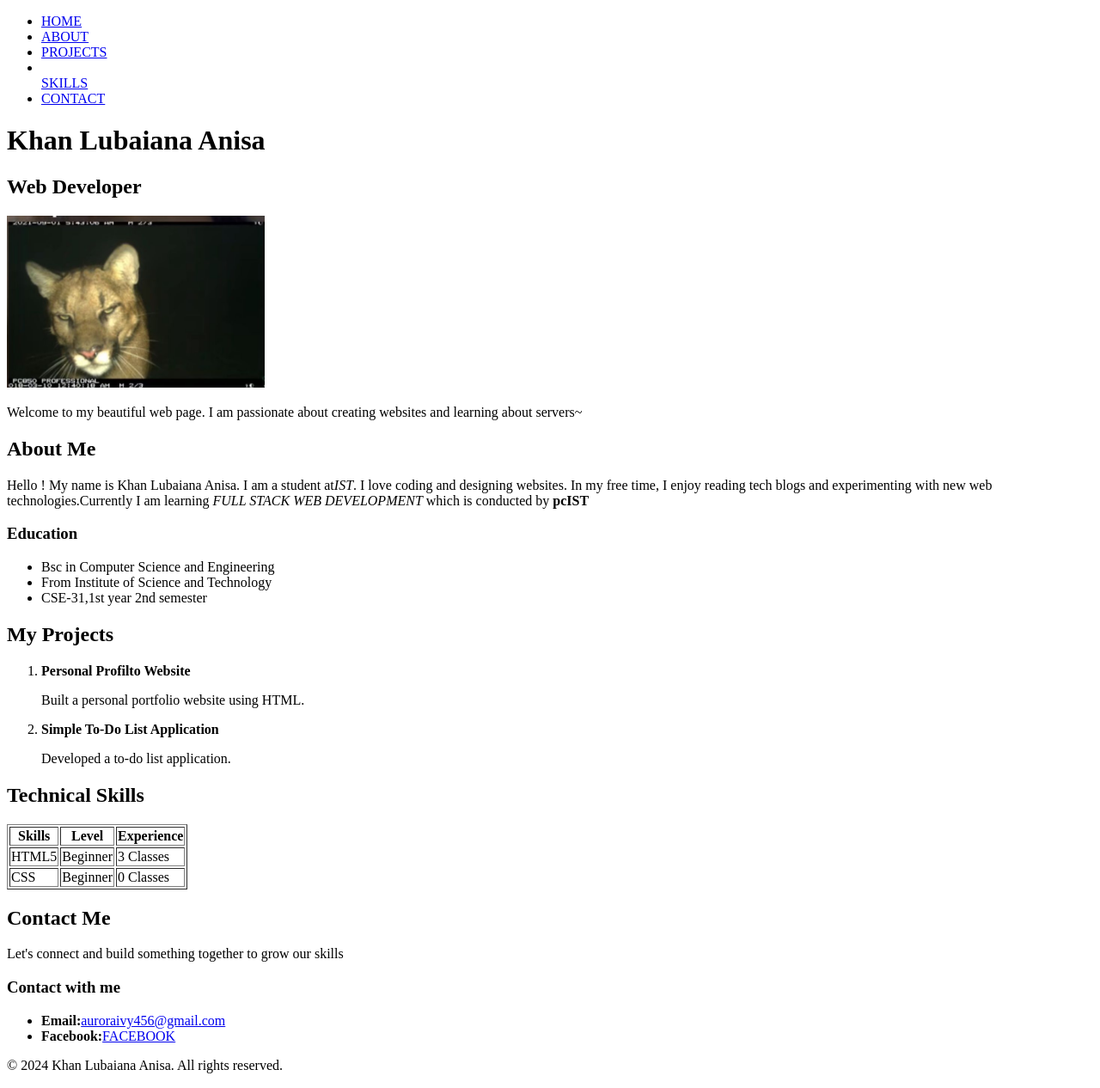
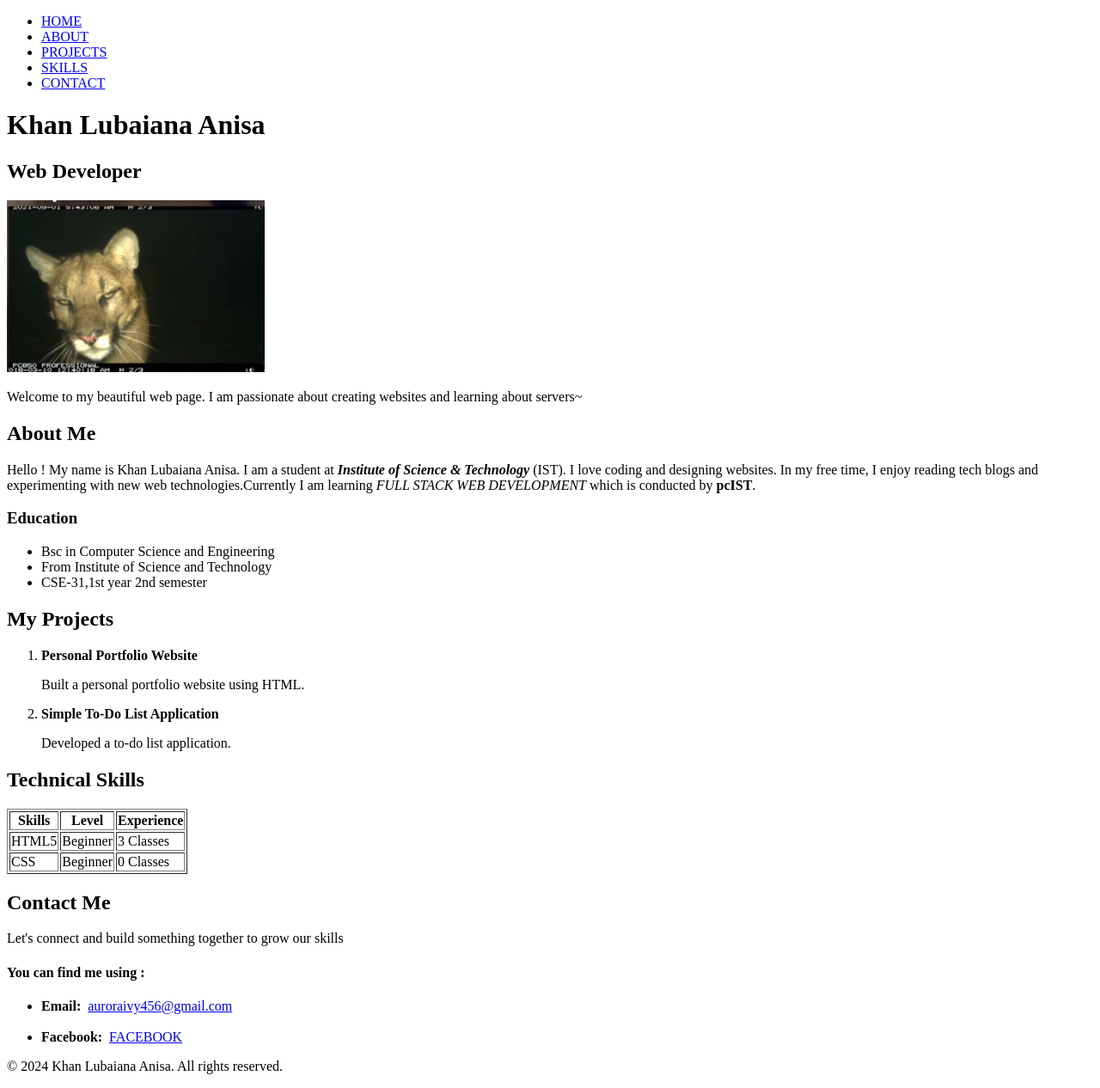
Before and after one commit to anisa-lubaiana/Test-pcIST, a plain HTML site: page TestpcIST.html in a window 1280 px wide. Shown: the whole page at 86% size. Drawn offline with Linux system fonts and the light colour scheme.

Commit message:
FIXED HTML issues

```diff
--- a/TestpcIST.html
+++ b/TestpcIST.html
@@ -12,7 +12,7 @@
             <li><a href = "#home">HOME</a></li>
             <li><a href="#about">ABOUT</a></li>
             <li><a href="#projects">PROJECTS</a></li>
-            <li></li><a href="#skills">SKILLS</a></li>
+            <li><a href="#skills">SKILLS</a></li>
             <li><a href="#contact">CONTACT</a></li>
         </ul>
     </nav>
@@ -31,9 +31,9 @@
 <section id="about">
     <h2>About Me</h2>
    <p>
-    Hello ! My name is Khan Lubaiana Anisa. I am a student at<em>IST</em>. I love coding and designing websites. In my free time, I enjoy reading tech blogs and experimenting with new web technologies.Currently I am learning <em>FULL STACK WEB DEVELOPMENT</em>
+    Hello ! My name is Khan Lubaiana Anisa. I am a student at <strong><em>Institute of Science & Technology </em></strong>(IST). I love coding and designing websites. In my free time, I enjoy reading tech blogs and experimenting with new web technologies.Currently I am learning <em>FULL STACK WEB DEVELOPMENT</em>
 
-which is conducted by <b>pcIST</b>
+which is conducted by <b>pcIST</b>.
 </p>
 <h3>Education</h3>
 <ul>
@@ -47,7 +47,7 @@ which is conducted by <b>pcIST</b>
        <h2>My Projects</h2>
        <ol>
         <li>
-            <strong>Personal Profilto Website</strong>
+            <strong>Personal Portfolio Website</strong>
             <p>
                 Built a personal portfolio website using HTML.
             </p>
@@ -89,10 +89,11 @@ which is conducted by <b>pcIST</b>
         Contact Me
     </h2>
     <p>Let's connect and build something together to grow our skills</p>
-    <h3>Contact with me</h3>
+    <h4>You can find me using :</h4>
 <ul>
-    <li><strong>Email:</strong><a href="mailto:auroraivy456@gmail.com">auroraivy456@gmail.com</a></li>
-    <li><strong>Facebook:</strong><a href="https://www.facebook.com/khanlubaiana.anisa.52">FACEBOOK</a></li>
+    <li><strong>Email:</strong>&nbsp;&nbsp;<a href="mailto:auroraivy456@gmail.com">auroraivy456@gmail.com</a></li>
+    <br>
+    <li><strong>Facebook:</strong>&nbsp;&nbsp;<a href="https://www.facebook.com/khanlubaiana.anisa.52">FACEBOOK</a></li>
 </ul>
 </section>
 <!--footer-->
```
